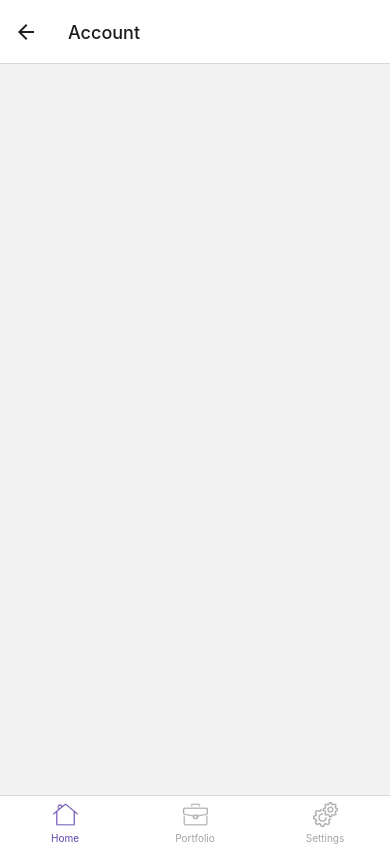
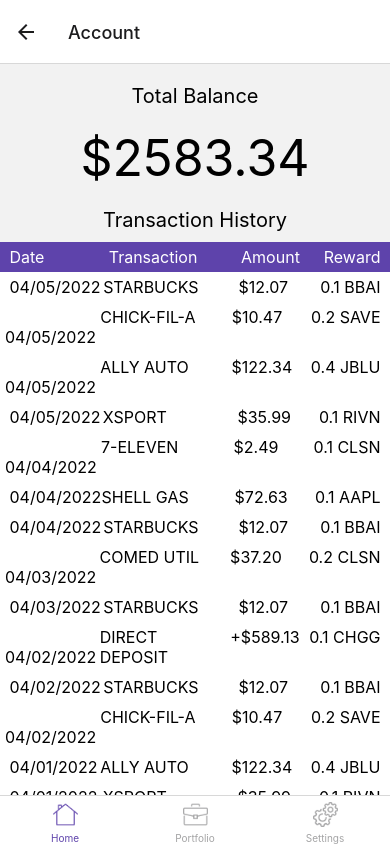
Before and after one commit to hgavil/StockUp, a React Native app: screen /Account in a window 390 px wide. Built offline with nearby package versions, Linux system fonts and the light colour scheme.

Commit message:
account screen styling

```diff
--- a/App.js
+++ b/App.js
@@ -35,6 +35,8 @@ function HomeStackScreen() {
         </HomeStackNav.Navigator>
     )
 }
+
+
 
 function Tabs() {
   return (
--- a/screens/Account.js
+++ b/screens/Account.js
@@ -1,4 +1,4 @@
-import {ImageBackground, Pressable, Text, View, Alert, Button} from "react-native";
+import {FlatList, Pressable, ScrollView, Text, View, Alert, Button} from "react-native";
 import React, {Component} from "react";
 import {StatusBar} from "expo-status-bar";
 import styles from "../styles/styles";
@@ -11,13 +11,76 @@ class Account extends Component {
         super(props);
 
         this.state = {
-
+            accBal:2583.34,
+            transactions: [
+                {date: '04/05/2022', transaction: 'STARBUCKS', amount: '$12.07', reward: '0.1 BBAI'},
+                {date: '04/05/2022', transaction: 'CHICK-FIL-A', amount: '$10.47', reward: '0.2 SAVE'},
+                {date: '04/05/2022', transaction: 'ALLY AUTO', amount: '$122.34', reward: '0.4 JBLU'},
+                {date: '04/05/2022', transaction: 'XSPORT', amount: '$35.99', reward: '0.1 RIVN'},
+                {date: '04/04/2022', transaction: '7-ELEVEN', amount: '$2.49', reward: '0.1 CLSN'},
+                {date: '04/04/2022', transaction: 'SHELL GAS', amount: '$72.63', reward: '0.1 AAPL'},
+                {date: '04/04/2022', transaction: 'STARBUCKS', amount: '$12.07', reward: '0.1 BBAI'},
+                {date: '04/03/2022', transaction: 'COMED UTIL', amount: '$37.20', reward: '0.2 CLSN'},
+                {date: '04/03/2022', transaction: 'STARBUCKS', amount: '$12.07', reward: '0.1 BBAI'},
+                {date: '04/02/2022', transaction: 'DIRECT DEPOSIT', amount: '+$589.13', reward: '0.1 CHGG'},
+                {date: '04/02/2022', transaction: 'STARBUCKS', amount: '$12.07', reward: '0.1 BBAI'},
+                {date: '04/02/2022', transaction: 'CHICK-FIL-A', amount: '$10.47', reward: '0.2 SAVE'},
+                {date: '04/01/2022', transaction: 'ALLY AUTO', amount: '$122.34', reward: '0.4 JBLU'},
+                {date: '04/01/2022', transaction: 'XSPORT', amount: '$35.99', reward: '0.1 RIVN'},
+                {date: '03/31/2022', transaction: '7-ELEVEN', amount: '$2.49', reward: '0.1 CLSN'},
+                {date: '03/31/2022', transaction: 'SHELL GAS', amount: '$72.63', reward: '0.1 AAPL'},
+            ]
         }
     }
 
     render() {
         return (
-            <View style={styles.backdrop}>
+            <View style={styles.accountContainer}>
+                <Text style={{fontSize: 20, textAlign:'center', paddingVertical: 20}}>Total Balance</Text>
+                <Text style={{fontSize: 50, textAlign:'center'}}>${this.state.accBal}</Text>
+                <Text style={{fontSize: 20, textAlign:'center', paddingTop: 20, paddingBottom:10}}>Transaction History</Text>
+                <View style={{backgroundColor: '#5E43AB', flexDirection: 'row', justifyContent: 'space-between', padding: 5}}>
+                    <View style={{ flex: .6, flexDirection: 'column', alignself: 'baseline'}}>
+                        <Text style={styles.transactionTableHeader}> Date </Text>
+                    </View>
+                    <View style={{ flex: .8, flexDirection: 'column', alignself: 'baseline'}}>
+                        <Text style={styles.transactionTableHeader}> Transaction </Text>
+                    </View>
+                    <View style={{ flex: .5, flexDirection: 'column', alignself: 'baseline'}}>
+                        <Text style={styles.transactionTableHeader}> Amount </Text>
+                    </View>
+                    <View style={{ flexDirection: 'column', alignself: 'baseline'}}>
+                        <Text style={styles.transactionTableHeader}> Reward </Text>
+                    </View>
+                </View>
+                <FlatList
+                    data={this.state.transactions}
+                    renderItem={({item}) =>
+                        <View>
+                            <View style={{backgroundColor: 'white', flex: 1, flexDirection: 'row', justifyContent: 'space-between', paddingHorizontal: 5}}>
+                                <View style={{ flex: .6, flexDirection: 'column', alignself: 'baseline', paddingVertical: 5}}>
+                                    <Text style={styles.transactionItem}> {item.date} </Text>
+                                </View>
+                                <View style={{ flex: .8, flexDirection: 'column', alignself: 'baseline', paddingVertical: 5}}>
+                                    <Text style={styles.transactionItem}>{item.transaction} </Text>
+                                </View>
+                                <View style={{ flex: .5, flexDirection: 'column', alignself: 'baseline', paddingVertical: 5}}>
+                                    <Text style={styles.transactionItem}> {item.amount} </Text>
+                                </View>
+                                <View style={{ flexDirection: 'column', alignself: 'baseline', paddingVertical: 5}}>
+                                    <Text style={styles.transactionItem}> {item.reward} </Text>
+                                </View>
+
+
+
+                            </View>
+
+
+                        </View>
+                    }
+                />
+
+
             </View>
 
         );
--- a/screens/HomeScreen.js
+++ b/screens/HomeScreen.js
@@ -44,7 +44,7 @@ class HomeScreen extends Component {
                                     backgroundColor: pressed ? 'lightgray' : 'white',},
                                     styles.accButton
                                 ]}
-                                onPress={() => this.props.navigation.navigate('Account')}>
+                                onPress={() => this.props.navigation.navigate('Account', { accNum: this.acc1Num, accBal: this.acc1Bal })}>
 
                                 <View style={{flexDirection: 'row', width: '85%'}}>
                                     <View style={{flex: 1.1, flexDirection: 'column', alignself: 'baseline'}}>
--- a/styles/styles.js
+++ b/styles/styles.js
@@ -48,6 +48,10 @@ const styles = StyleSheet.create({
         paddingBottom: 10,
         // paddingHorizontal: 10
     },
+    accountContainer: {
+        flex: 1,
+    },
+
     button: {
         width: '100%',
         backgroundColor: '#FFFAF0',
@@ -90,6 +94,14 @@ const styles = StyleSheet.create({
     },
     loginBut: {
 
+    },
+
+    transactionItem: {
+        fontSize:16
+    },
+    transactionTableHeader: {
+        fontSize:16,
+        color:'white'
     },
 
     stockButton: {
```
